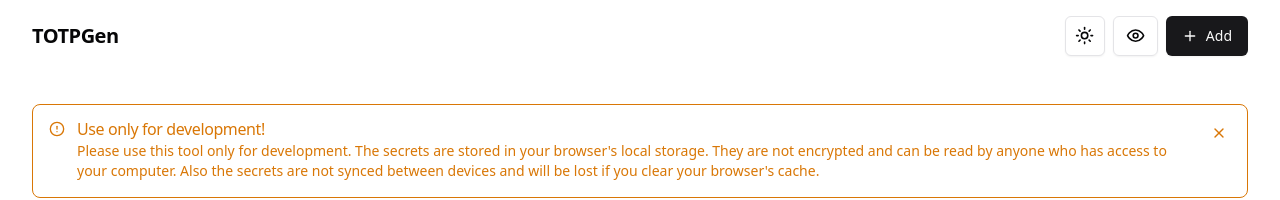
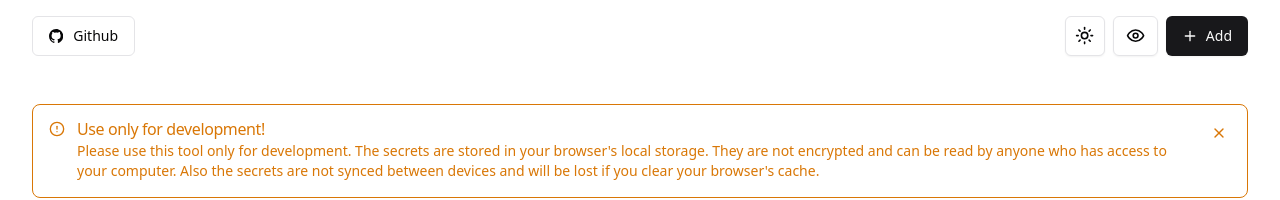
Before and after one commit to K1NXZ/TOTPGen, a React (Vite) app: page / in a window 1280 px wide. Shown: the top 200 px of the page. Built offline with nearby package versions, Linux system fonts and the light colour scheme.

Commit message:
added github link

```diff
--- a/src/components/layouts/main-layout.tsx
+++ b/src/components/layouts/main-layout.tsx
@@ -1,7 +1,7 @@
 import { Eye, EyeOff, Plus } from "lucide-react"
 
 import { useSecretStore } from "@/lib/stores/secret.store"
-import { Button } from "@/components/ui/button"
+import { Button, buttonVariants } from "@/components/ui/button"
 import { Toggle } from "@/components/ui/toggle"
 import {
   Tooltip,
@@ -24,8 +24,29 @@
   return (
     <>
       <header className="container mx-auto flex items-center justify-between py-4">
-        <div className="text-xl font-bold tracking-tight">TOTPGen</div>
-        <div className="flex gap-2">
+        <a
+          href="https://github.com/K1NXZ/totpgen"
+          className={buttonVariants({
+            variant: "outline",
+            className: "gap-2.5 !shadow-none",
+          })}
+        >
+          <svg
+            height="100%"
+            xmlns="http://www.w3.org/2000/svg"
+            viewBox="0 0 98 96"
+            className="py-1"
+          >
+            <path
+              fill="currentColor"
+              fillRule="evenodd"
+              d="M48.854 0C21.839 0 0 22 0 49.217c0 21.756 13.993 40.172 33.405 46.69 2.427.49 3.316-1.059 3.316-2.362 0-1.141-.08-5.052-.08-9.127-13.59 2.934-16.42-5.867-16.42-5.867-2.184-5.704-5.42-7.17-5.42-7.17-4.448-3.015.324-3.015.324-3.015 4.934.326 7.523 5.052 7.523 5.052 4.367 7.496 11.404 5.378 14.235 4.074.404-3.178 1.699-5.378 3.074-6.6-10.839-1.141-22.243-5.378-22.243-24.283 0-5.378 1.94-9.778 5.014-13.2-.485-1.222-2.184-6.275.486-13.038 0 0 4.125-1.304 13.426 5.052a46.97 46.97 0 0112.214-1.63c4.125 0 8.33.571 12.213 1.63 9.302-6.356 13.427-5.052 13.427-5.052 2.67 6.763.97 11.816.485 13.038 3.155 3.422 5.015 7.822 5.015 13.2 0 18.905-11.404 23.06-22.324 24.283 1.78 1.548 3.316 4.481 3.316 9.126 0 6.6-.08 11.897-.08 13.526 0 1.304.89 2.853 3.316 2.364 19.412-6.52 33.405-24.935 33.405-46.691C97.707 22 75.788 0 48.854 0z"
+              clipRule="evenodd"
+            />
+          </svg>
+          <span>Github</span>
+        </a>
+        <div className="flex items-center gap-2">
           <ThemeToggle />
           <TooltipProvider>
             <Tooltip>
```
